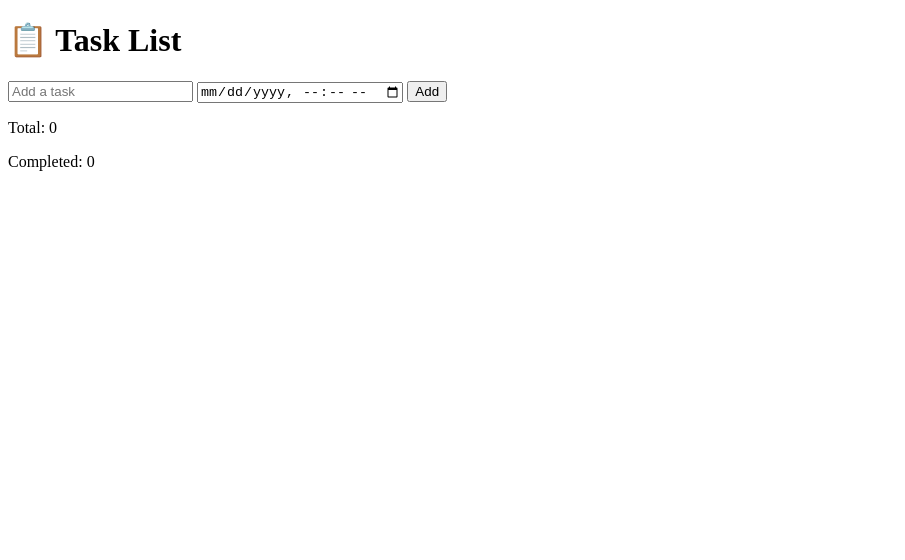
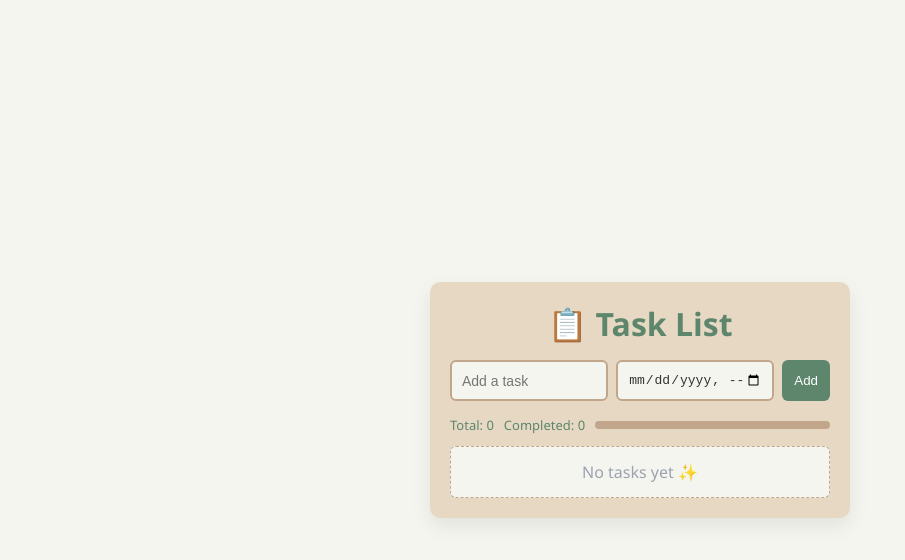
Before and after one commit to Sanchi363/Study-Planner, a plain HTML site: page index.html in a window 1280 px wide. Shown: the whole page, without its empty margins (0-905 px from the left). Drawn offline with nearby package versions, Linux system fonts and the light colour scheme.

Commit message:
Push correct Study Planner layout and logic

```diff
--- a/index.html
+++ b/index.html
@@ -4,7 +4,7 @@
   <meta charset="UTF-8" />
   <meta name="viewport" content="width=device-width, initial-scale=1.0"/>
   <title>Task List</title>
-  <link rel="stylesheet" href="stylein.css">
+  <link rel="stylesheet" href="style.css">
   <link rel="stylesheet" href="https://unicons.iconscout.com/release/v4.0.0/css/line.css">
 </head>
 <body>
@@ -29,6 +29,6 @@
     <ul class="tasks" id="taskList"></ul>
   </div>
 
-  <script src="scriptin.js"></script>
+  <script src="script.js"></script>
 </body>
 </html>
--- a/style.css
+++ b/style.css
@@ -1,9 +1,9 @@
 :root {
-  --light-bg: rgb(245, 245, 240);
-  --mid-bg: rgb(230, 216, 195);
-  --accent-bg: rgb(194, 166, 140);
-  --dark-accent: rgb(93, 134, 108);
-  --overdue-accent: rgb(134, 104, 84);
+  --light-bg: rgb(245, 245, 240);       /* soft background */
+  --mid-bg: rgb(230, 216, 195);         /* container background */
+  --accent-bg: rgb(194, 166, 140);      /* warm brown */
+  --dark-accent: rgb(93, 134, 108);     /* deep green */
+  --overdue-accent: rgb(134, 104, 84);  /* muted brown for overdue */
 }
 
 * {
@@ -195,6 +195,7 @@ body {
   color: var(--dark-accent);
 }
 
+/* empty message */
 .empty {
   padding: 14px;
   text-align: center;
```
